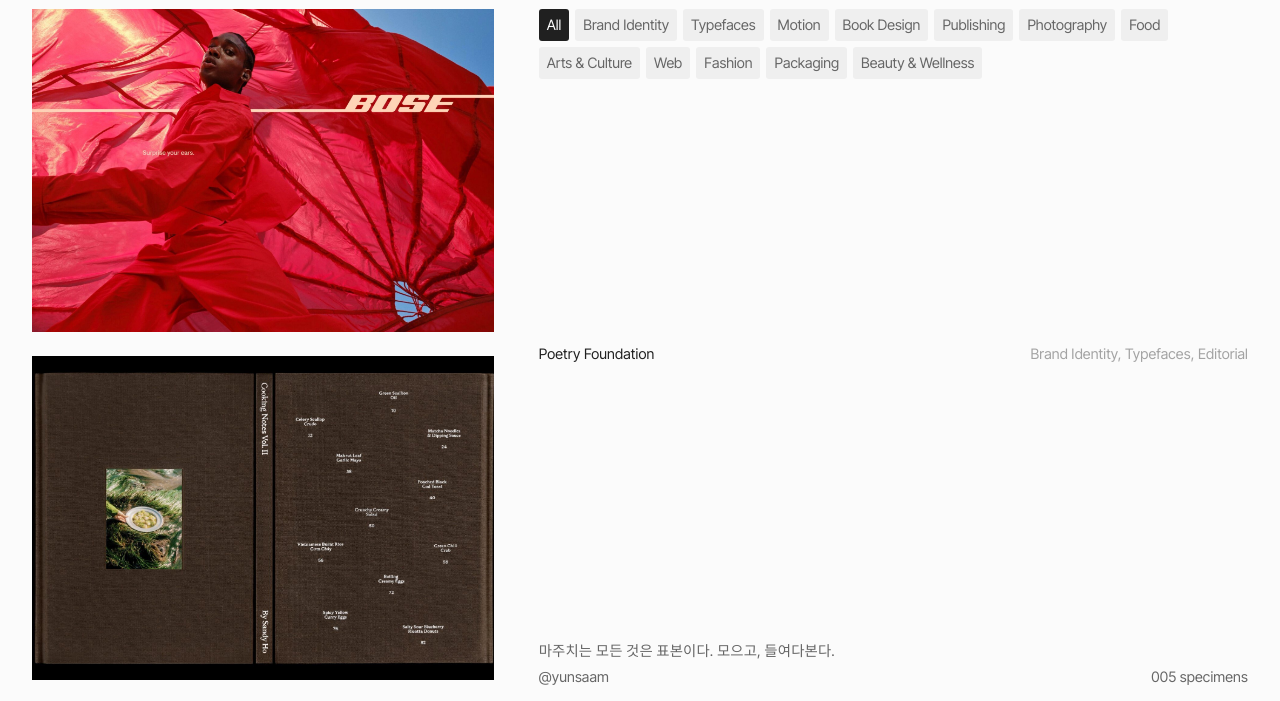
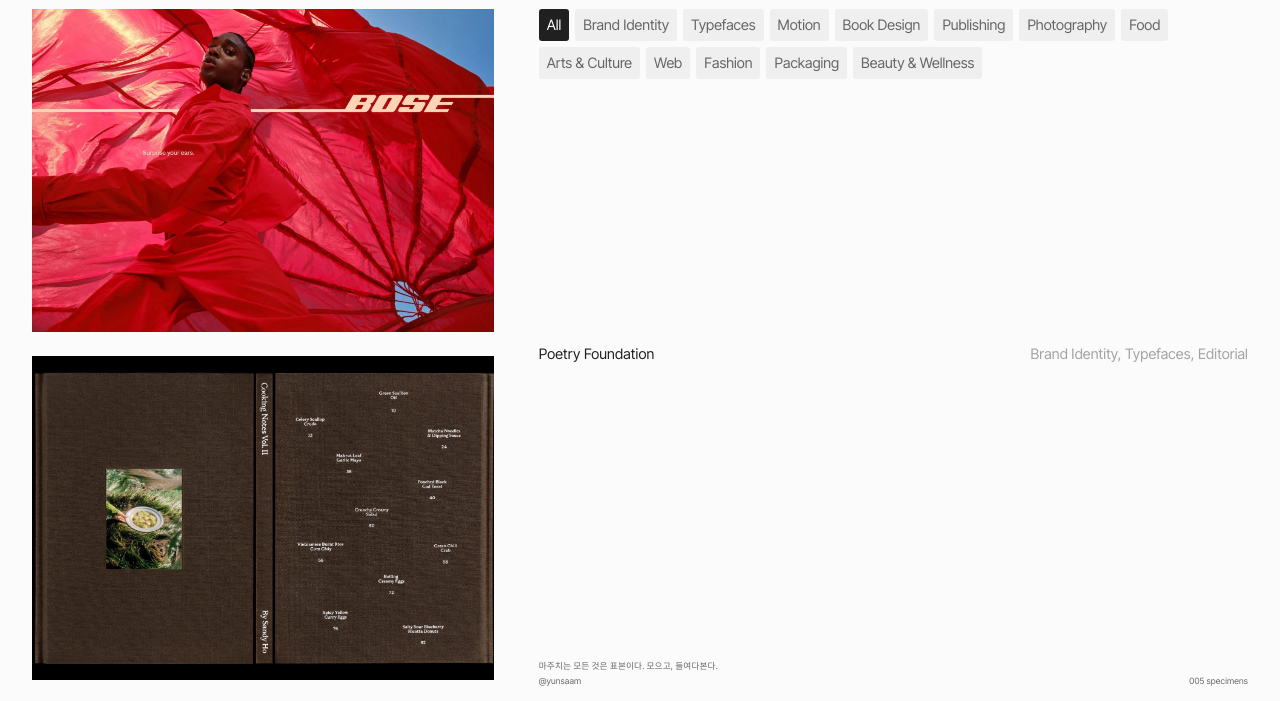
Before and after one commit to sehimm/PYOJIP, a plain HTML site: page index.html in a window 1280 px wide. Shown: the part 78-779 px from the top of the page. Drawn offline with Linux system fonts and the light colour scheme.

Commit message:
소개 문장 40% 축소, 60% 회색
Co-Authored-By: Claude Opus 5.5 <noreply@anthropic.com>
Claude-Session: https://claude.ai/code/session_01FzFxHtQuFjmvfgX3cum5d5

```diff
--- a/index.html
+++ b/index.html
@@ -91,7 +91,7 @@ body.head-hidden .top { transform: translateY(-100%); }
   display: flex; justify-content: space-between; gap: 16px;
 }
 .now .d { text-align: right; color: var(--muted); }
-.intro { position: absolute; left: 0; right: 0; bottom: 32px; pointer-events: auto; }
+.intro { position: absolute; left: 0; right: 0; bottom: 32px; pointer-events: auto; font-size: 8.64px; color: #666666; }
 .intro-row { display: flex; justify-content: space-between; gap: 16px; color: #666666; line-height: 1.8; }
 .ig { color: #666666; line-height: 1.8; }
 .ig:hover { color: var(--ink); }
@@ -238,7 +238,7 @@ body.lb-on { overflow: hidden; }
   .covers { padding-bottom: 24px; }
   .cover-cap { display: flex; justify-content: space-between; gap: 12px; padding: 10px 0 0; }
   .cover-cap .d { color: var(--muted); text-align: right; }
-  .mobile-blurb { display: block !important; padding: 0 0 48px; line-height: 1.8; color: #666666; }
+  .mobile-blurb { display: block !important; padding: 0 0 48px; line-height: 1.8; font-size: 8.64px; color: #666666; }
   .sec { grid-template-columns: 1fr; gap: 4px; }
   .text-head { top: var(--head); }
   .list .hide-m { display: none; }
@@ -376,9 +376,9 @@ function renderArchive() {
 function fitBlurb() {
   const el = app.querySelector(".blurb");
   if (!el || !el.offsetParent) return;
-  let size = 14.4;
+  let size = 8.64;
   el.style.fontSize = size + "px";
-  while (el.scrollWidth > el.clientWidth && size > 6) {
+  while (el.scrollWidth > el.clientWidth && size > 5) {
     size -= 0.25;
     el.style.fontSize = size + "px";
   }
```
